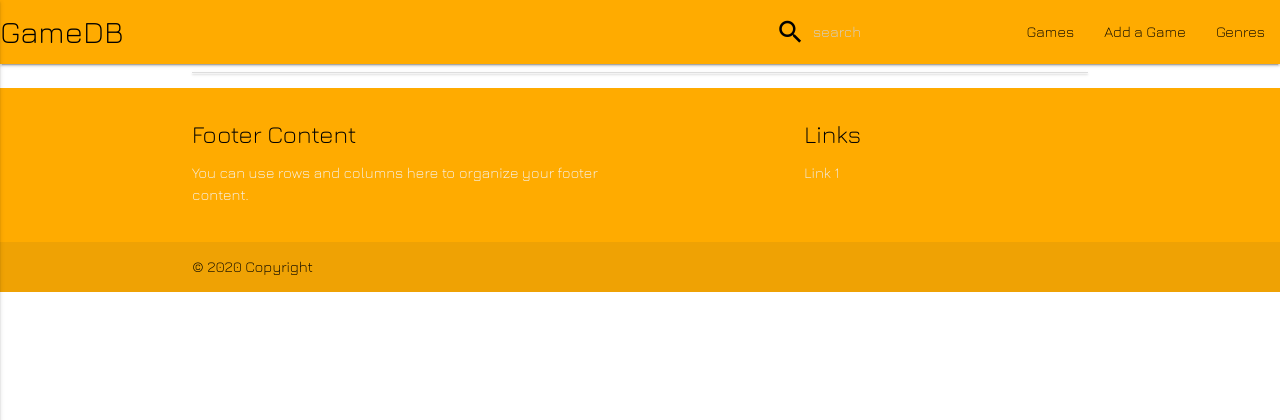
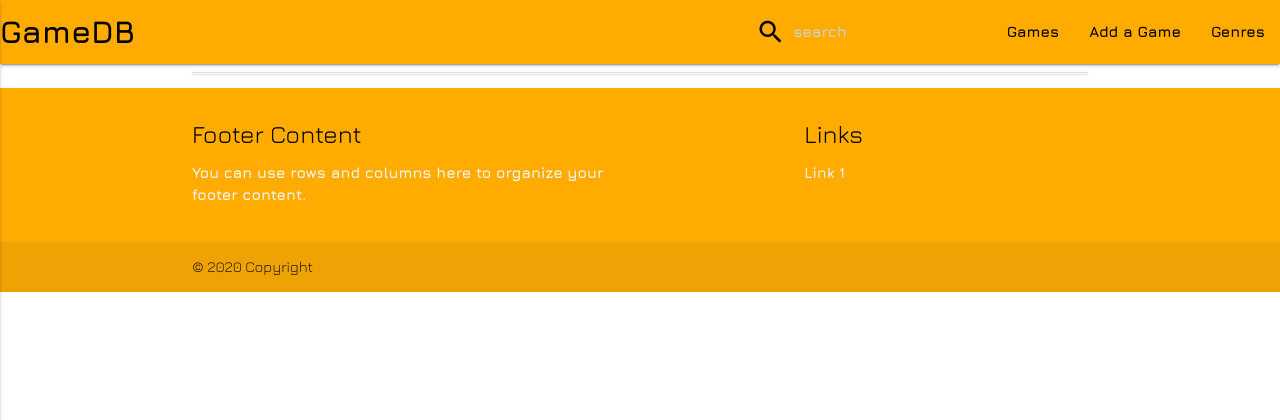
Before and after one commit to VladimirB3/ms-project-3, a Flask app: page / in a window 1280 px wide. Shown: the top 420 px of the page. Run offline with Flask 2, Linux system fonts and the light colour scheme; data that the repository does not hold is empty; some libraries are stand-ins or nearby versions.

Commit message:
Added Css styling, but have to clear cache every time to implement changes

```diff
--- a/static/css/style.css
+++ b/static/css/style.css
@@ -23,3 +23,7 @@ body {
   main {
     flex: 1 0 auto;
   }
+
+.bold-text {
+    font-weight: 700;
+}
--- a/templates/base.html
+++ b/templates/base.html
@@ -4,7 +4,7 @@
     <meta charset="UTF-8">
     <meta name="viewport" content="width=device-width, initial-scale=1.0">
     <title>Document</title>
-    <link href="https://fonts.googleapis.com/css2?family=Jura:wght@300&display=swap" rel="stylesheet">
+    <link href="https://fonts.googleapis.com/css2?family=Jura:wght@300;400;500;600;700&display=swap" rel="stylesheet">
     <link href="https://fonts.googleapis.com/icon?family=Material+Icons" rel="stylesheet">
     <link rel="stylesheet" href="https://cdnjs.cloudflare.com/ajax/libs/materialize/0.100.2/css/materialize.min.css">
     <link rel="stylesheet" href="{{url_for('static', filename='css/style.css')}}" type="text/css">
@@ -13,8 +13,8 @@
     <header>
         <div class="valign-wrapper">
             <nav>
-                <div class="nav-wrapper amber accent-4">
-                    <a href="{{url_for('get_games')}}" class="brand-logo black-text ">GameDB</a>
+                <div class="nav-wrapper amber accent-4 bold-text">
+                    <a href="{{url_for('get_games')}}" class="brand-logo black-text">GameDB</a>
                     <a href="#" data-activates="mobile-demo" class="button-collapse"><i class="material-icons">menu</i></a>
                     <ul id="nav-mobile" class="right hide-on-med-and-down">
                         <li>
@@ -45,7 +45,7 @@
     <div class="container">
     {% block content %} {% endblock %}
     </div>
-    <footer class="page-footer amber accent-4">
+    <footer class="page-footer amber accent-4 bold-text">
           <div class="container">
             <div class="row">
               <div class="col l6 s12">
--- a/templates/games.html
+++ b/templates/games.html
@@ -1,7 +1,7 @@
 {% extends 'base.html' %}
 {% block content %}
 
-<ul class="collapsible" data-collapsible="accordion">
+<ul class="collapsible bold-text" data-collapsible="accordion">
     {% for game in games %}
     <li>
         <div class="collapsible-header">
```
